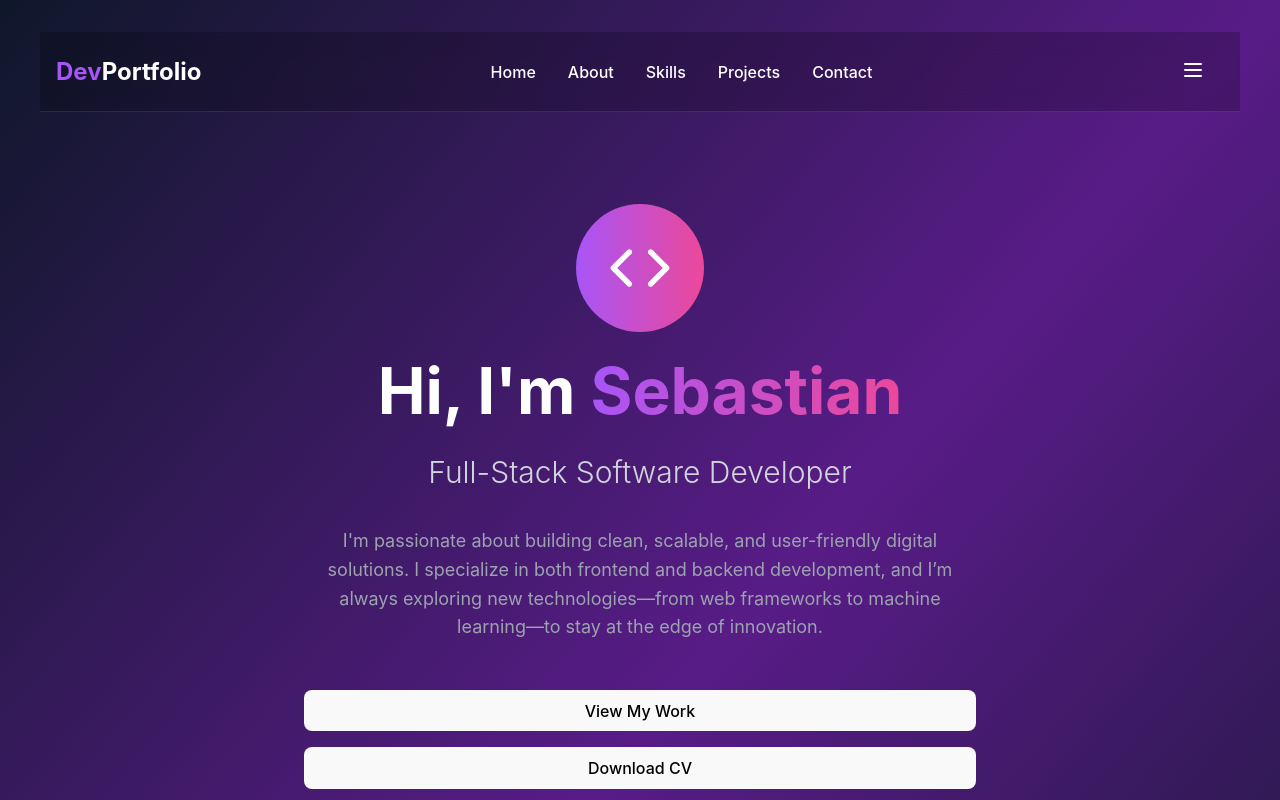
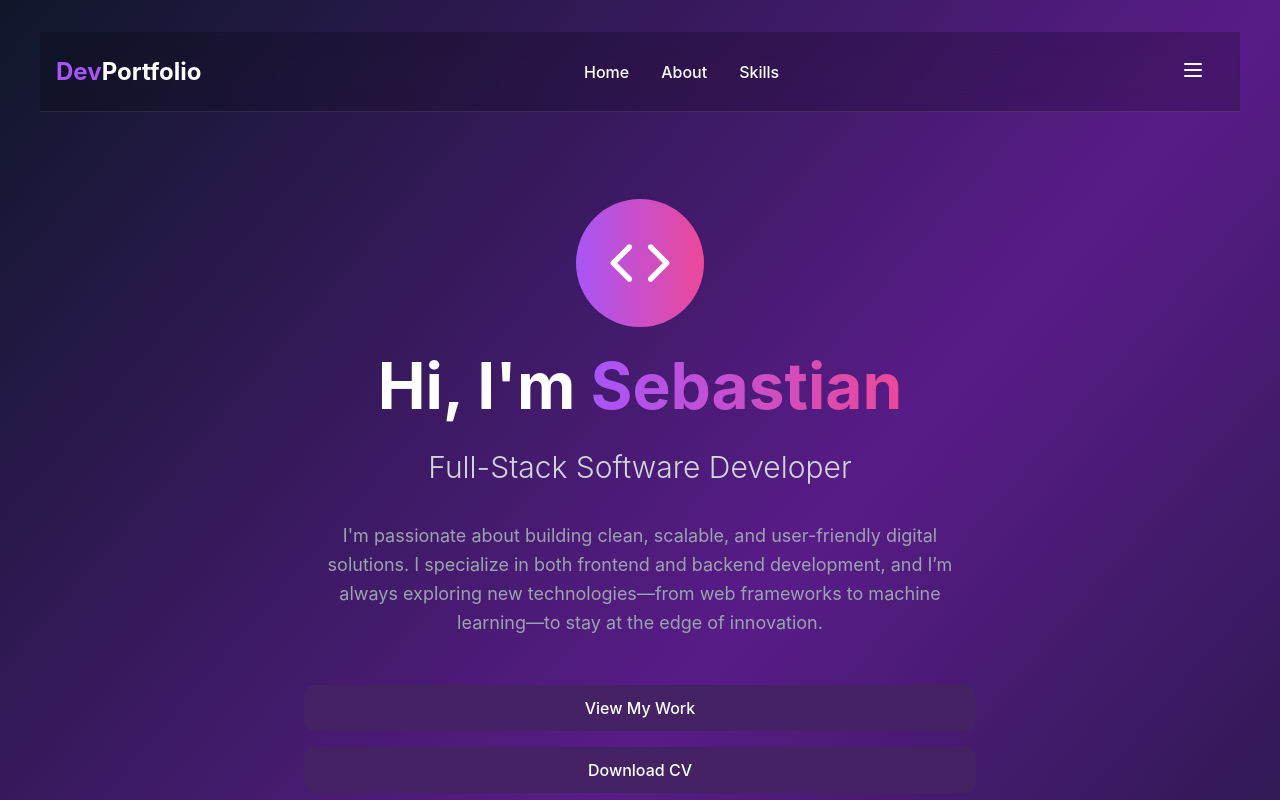
Before and after one commit to selope997/sebas-portfolio, a React (Vite) app in the folder myPortfolio/: page / in a window 1280 px wide. Shown: the top 800 px of the page. Built offline with nearby package versions, Linux system fonts and the light colour scheme.

Commit message:
buttos' animations added

```diff
--- a/myPortfolio/src/App.tsx
+++ b/myPortfolio/src/App.tsx
@@ -2,43 +2,18 @@
 //import reactLogo from './assets/react.svg'
 //import viteLogo from '/vite.svg'
 import './App.css'
-import { BrowserRouter, Routes, Route } from "react-router-dom";
+import { HashRouter} from "react-router-dom";
 import Index from "./pages/Index";
-import NotFound from "./pages/NotFound";
+//import NotFound from "./pages/NotFound";
 
 function App() {
 
 
   return (
     <>
-      <BrowserRouter>
-        <Routes>
-          <Route path="/" element={<Index />} />
-          {/* ADD ALL CUSTOM ROUTES ABOVE THE CATCH-ALL "*" ROUTE */}
-          <Route path="*" element={<NotFound />} />
-        </Routes>
-      </BrowserRouter>
-      {/* <div>
-        <a href="https://vite.dev" target="_blank">
-          <img src={viteLogo} className="logo" alt="Vite logo" />
-        </a>
-        <a href="https://react.dev" target="_blank">
-          <img src={reactLogo} className="logo react" alt="React logo" />
-        </a>
-      </div>
-      <h1>Vite + React</h1>
-      <div className="card">
-        <button onClick={() => setCount((count) => count + 1)}>
-          count is {count}
-        </button>
-        <p>
-          Edit <code>src/App.tsx</code> and save to test HMR
-        </p>
-      </div>
-      <p className="read-the-docs">
-        Click on the Vite and React logos to learn more
-      </p>
-     */}
+      <HashRouter>
+        <Index />
+      </HashRouter>
     </>
   )
 }
--- a/myPortfolio/src/components/Hero.tsx
+++ b/myPortfolio/src/components/Hero.tsx
@@ -24,10 +24,10 @@ const Hero = () => {
         </p>
 
         <div className="hero-buttons">
-          <button className="btn btn-primary btn-lg">
+          <button className="btn1">
             View My Work
           </button>
-          <button className="btn btn-outline btn-lg">
+          <button className="btn2">
             Download CV
           </button>
         </div>
--- a/myPortfolio/src/components/Navigation.tsx
+++ b/myPortfolio/src/components/Navigation.tsx
@@ -9,8 +9,8 @@ const Navigation = () => {
     { name: "Home", href: "#home" },
     { name: "About", href: "#about" },
     { name: "Skills", href: "#skills" },
-    { name: "Projects", href: "#projects" },
-    { name: "Contact", href: "#contact" },
+    //{ name: "Projects", href: "#projects" },
+    //{ name: "Contact", href: "#contact" },
   ];
 
   return (
--- a/myPortfolio/src/styles.css
+++ b/myPortfolio/src/styles.css
@@ -4,6 +4,7 @@
   padding: 0;
   box-sizing: border-box;
 }
+
 
 body {
   font-family: -apple-system, BlinkMacSystemFont, 'Segoe UI', 'Roboto', 'Oxygen',
@@ -12,7 +13,7 @@ body {
   -webkit-font-smoothing: antialiased;
   -moz-osx-font-smoothing: grayscale;
   background: linear-gradient(to bottom right, #0f172a, #581c87, #0f172a);
-  min-height: 100vh;
+  min-width: 100vh;
   color: white;
 }
 
@@ -254,6 +255,22 @@ body {
   transform: scale(1.1);
 }
 
+.btn1, .btn2 {
+  padding: 0.75rem 1.5rem;
+  font-size: 1rem;
+  font-weight: 500;
+  color: white;
+  border-radius: 9999px;
+  transition: background-color 0.3s, transform 0.3s;
+  background: #452263;
+  border-radius: 10px;
+}
+
+.btn1:hover, .btn2:hover {
+  background: #751cc9;
+  transform: translateY(-2px);
+}
+
 /* About Section */
 /* About Section */
 .about-content {
```
